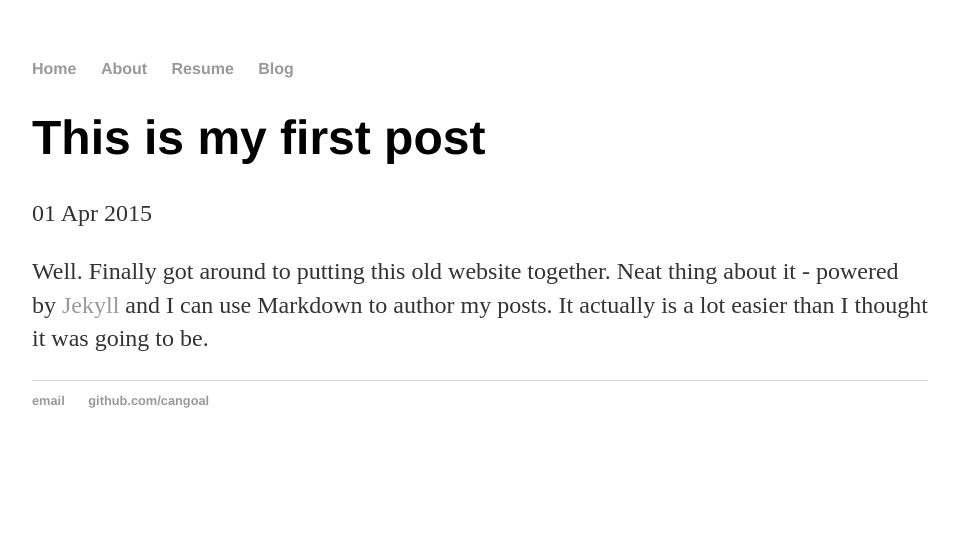
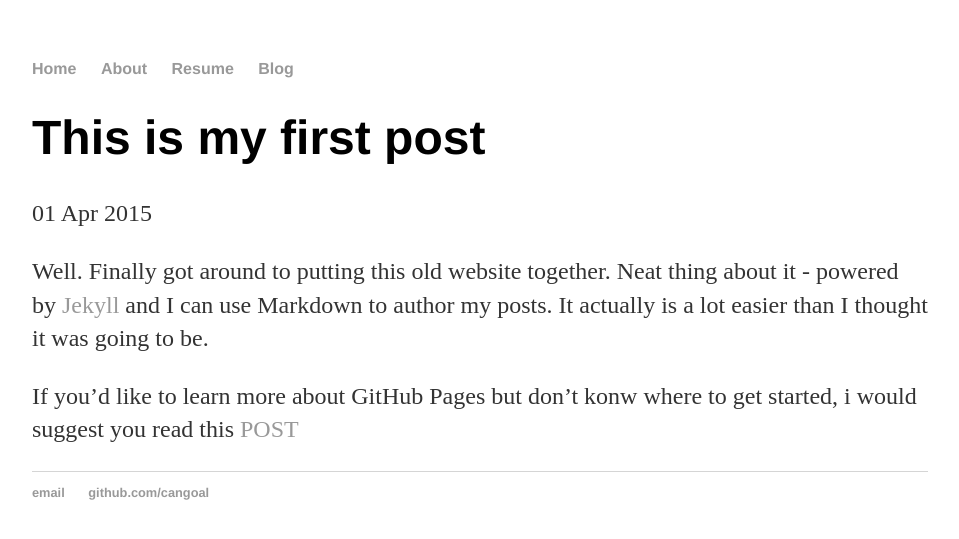
Before and after one commit to cangoal/cangoal.github.io, a Jekyll site: the page built from _posts/2015-04-01-cangaol-site-launched.md, in a window 1280 px wide. Shown: the top 539 px of the page, without its empty margins (160-1119 px from the left). Built offline with Jekyll 4.4.1, drawn with Linux system fonts in a browser that asks for light colours.

Commit message:
Update 2015-04-01-cangaol-site-launched.md

```diff
--- a/_posts/2015-04-01-cangaol-site-launched.md
+++ b/_posts/2015-04-01-cangaol-site-launched.md
@@ -6,3 +6,5 @@ date: 2015-04-01
 
 Well. Finally got around to putting this old website together. Neat thing about it - powered by [Jekyll](http://jekyllrb.com)
 and I can use Markdown to author my posts. It actually is a lot easier than I thought it was going to be.
+
+If you'd like to learn more about GitHub Pages but don't konw where to get started, i would suggest you read this [POST](http://jmcglone.com/guides/github-pages/)
```
